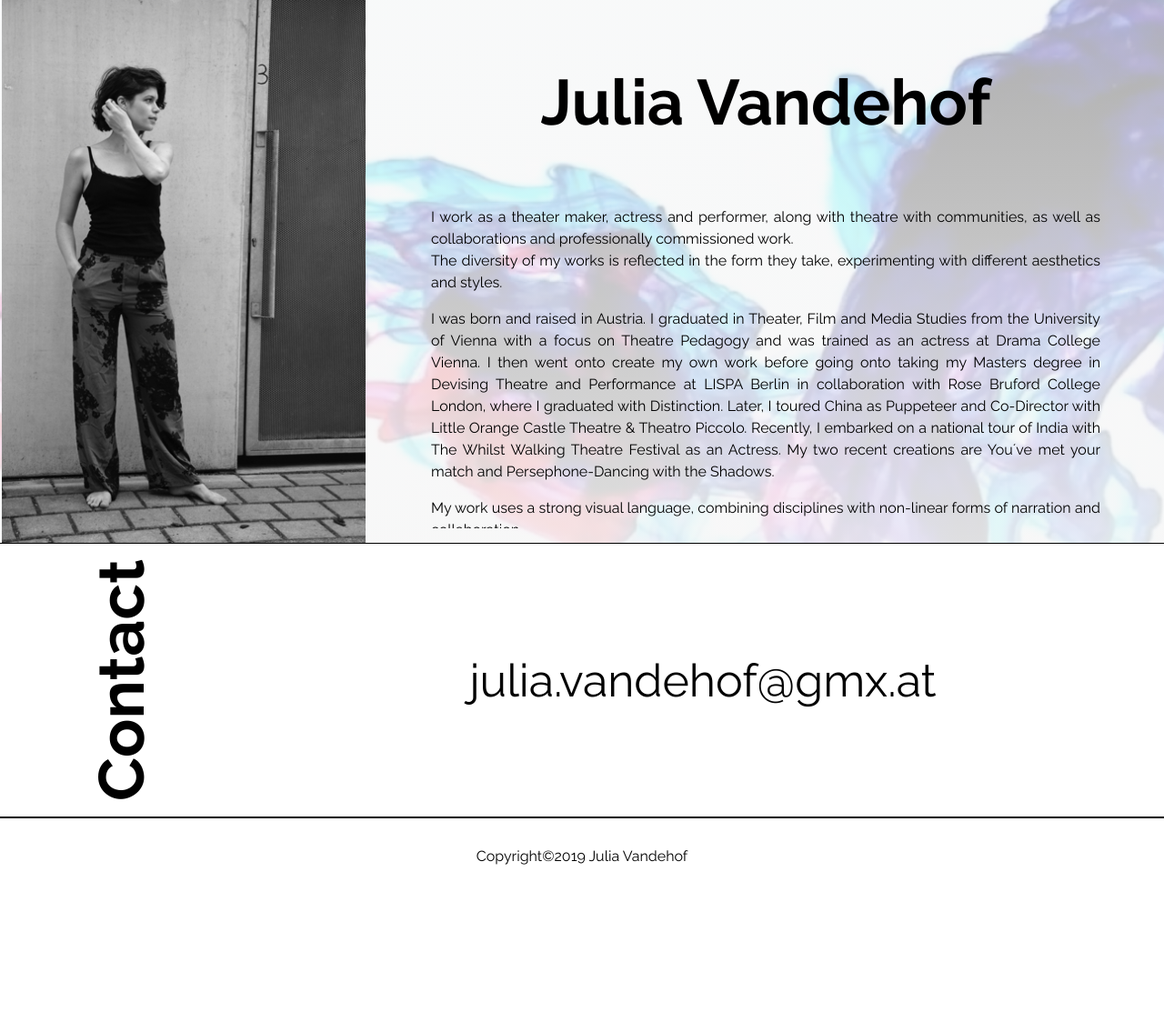
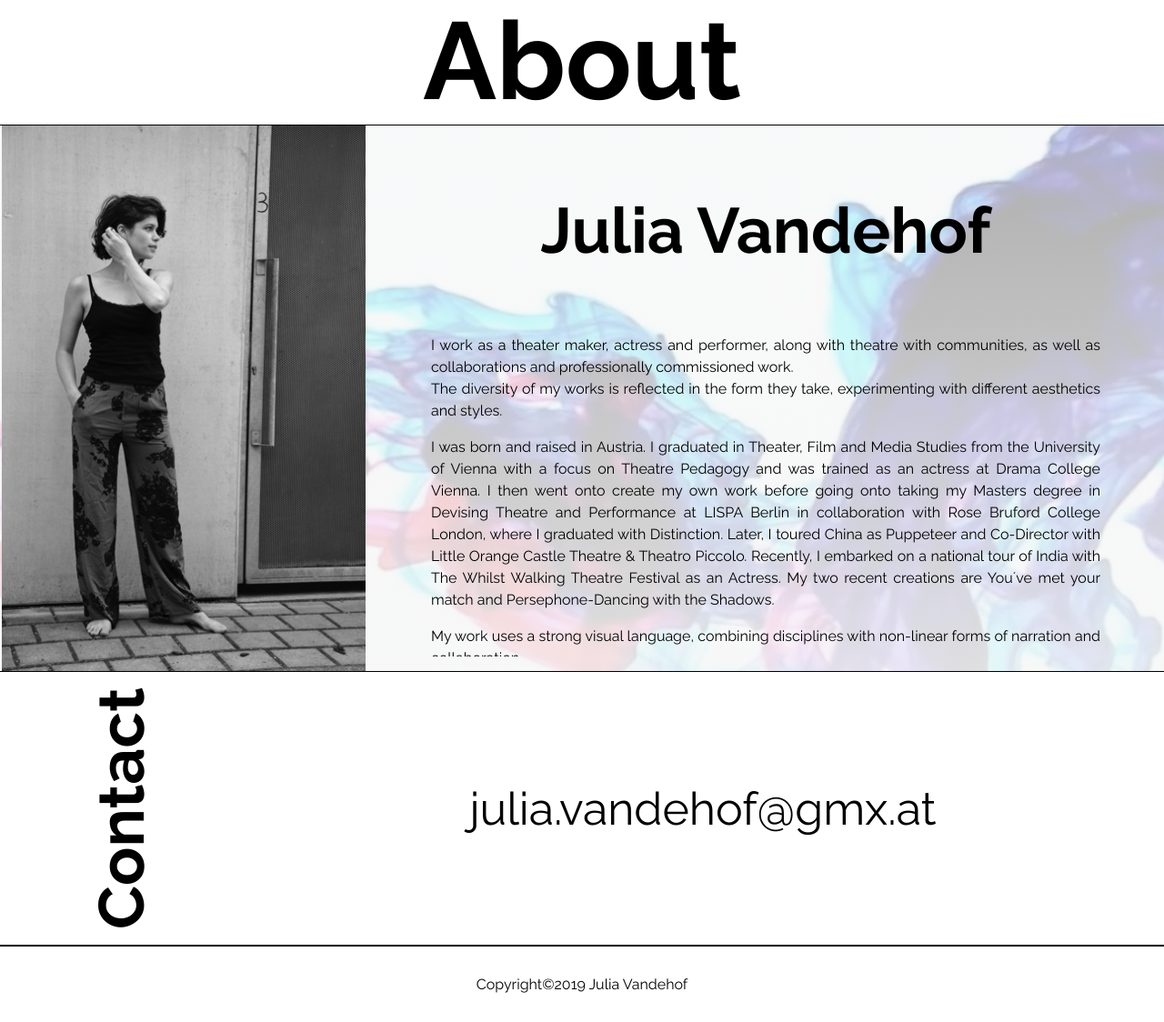
Before and after one commit to matteocarpi/julia, a Jekyll site: the page built from index.md, in a window 1280 px wide, cut to the strip 1346-2470 px from the top of the page. Shown: the whole strip at 91% size. Built offline with Jekyll 4.4.1, drawn with Linux system fonts in a browser that asks for light colours; before the commit the page ends 2329 px from its top, so only the background shows below that.

Commit message:
color backgrounds

```diff
--- a/_includes/navigation.html
+++ b/_includes/navigation.html
@@ -1,14 +1,18 @@
-<div class="header">
+
   {% if page.permalink != "/" %}
+  <div class="header colouredBackground" style="background: linear-gradient(rgba(000,000,000, 0.2), rgba(000,000,000, 0.3)), url({{ site.baseurl }}/uploads/print2.JPG);">
     <div class="name">
       <a class="name" href="{{ site.baseurl }}/"><h3>{{ site.name }}</h3></a>
     </div>
+  {% else %}
+  <div class="header">
   {% endif %}
+
 
       <i id="burger" class="material-icons" onclick="burger()">menu</i>
       <i id="quit" class="material-icons" onclick="quit()">clear</i>
 
-      <ul id="large-menu" class="navbar-nav {% if page.permalink != "/" %} dark {% endif %}">
+      <ul id="large-menu" class="navbar-nav">
         {% for item in site.data.navigation %}
           <li class="nav-item {% if page.url contains item.link %} active {% endif %}">
             <a class="nav-link" href="{{ item.link }}"> {{ item.name }}
--- a/_layouts/home.html
+++ b/_layouts/home.html
@@ -42,7 +42,7 @@ layout: default
 
     </div>
 
-
+    <h1 id="about-title" class="title">About</h1>
     <div id="about" class="julia">
       <img class="avatar" src="{{ page.avatar }}" alt="julia vandehof">
       <div class="bio">
--- a/_sass/home.scss
+++ b/_sass/home.scss
@@ -142,4 +142,9 @@ a.email {
     margin: 0 auto;
     color: black;
     font-size: 50px;
+    transition: 0.3s;
 }
+a.email:hover {
+    transform: scale(1.02);
+    text-shadow: 1px 1px 2px grey;
+}
--- a/_sass/projects.scss
+++ b/_sass/projects.scss
@@ -8,6 +8,7 @@
 }
 .page-title {
   text-align: center;
+  background: linear-gradient(45deg, rgba(000,000,000, 0.1), rgba(000,000,000, 0.3));
 }
 #project-gallery {
   margin: 0 auto;
--- a/_sass/universal.scss
+++ b/_sass/universal.scss
@@ -37,7 +37,6 @@ img {
   object-fit: contain;
 }
 .header {
-  margin-top: 2rem;
   display: flex;
   align-items: baseline;
   justify-content: space-around;
@@ -46,8 +45,8 @@ img {
   flex-shrink: 0;
 }
 a.name {
-    h2 {
-      font-size: 50px;
+    h3 {
+      color: white;
     }
 }
 ul#large-menu {
@@ -128,3 +127,10 @@ a.name:hover {
 .longParagraph {
   transition: 1s;
 }
+.header.colouredBackground {
+  background-position: left !important;
+  background-size: cover !important;
+}
+.nav-link {
+  color: white;
+}
```
